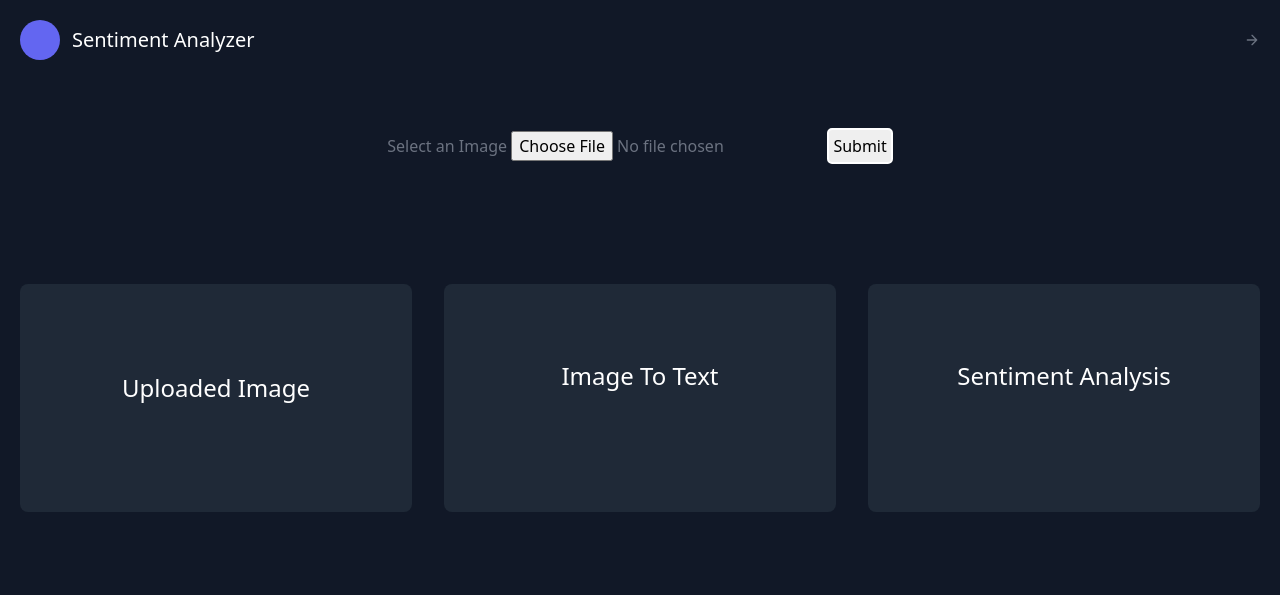
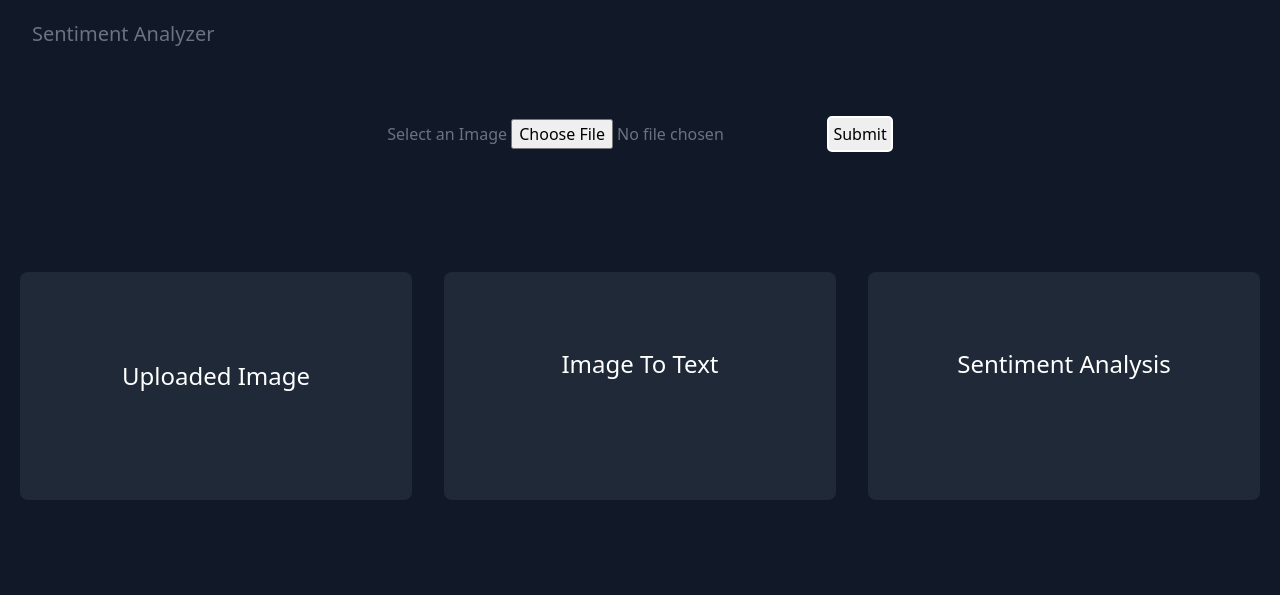
Before and after one commit to djsurt/SentimentAnalysis351, a Flask app: page / in a window 1280 px wide. Shown: the top 595 px of the page. Run offline with Flask 2, Linux system fonts and the light colour scheme; parts of the project's set-up code (start-up, migrations or seed data) failed here and were passed over.

Commit message:
got rid of some unnecessary stuff

```diff
--- a/Sentiment-analysis-images/templates/homepage.html
+++ b/Sentiment-analysis-images/templates/homepage.html
@@ -51,19 +51,7 @@
 <body>
 <header class="text-gray-500 bg-gray-900 body-font">
   <div class="container mx-auto flex flex-wrap p-5 flex-col md:flex-row items-center">
-    <a class="flex title-font font-medium items-center text-white mb-4 md:mb-0">
-      <svg xmlns="" fill="none" stroke="currentColor" stroke-linecap="round" stroke-linejoin="round" stroke-width="2" class="w-10 h-10 text-white p-2 bg-indigo-500 rounded-full" viewBox="0 0 24 24">
-      </svg>
-      <span class="ml-3 text-xl">Sentiment Analyzer </span>
-    </a>
-    <nav class="md:ml-auto flex flex-wrap items-center text-base justify-center">
-
-
-    </nav>
-      <svg fill="none" stroke="currentColor" stroke-linecap="round" stroke-linejoin="round" stroke-width="2" class="w-4 h-4 ml-1" viewBox="0 0 24 24">
-        <path d="M5 12h14M12 5l7 7-7 7"></path>
-      </svg>
-    </button>
+    <span class="ml-3 text-xl">Sentiment Analyzer </span>
   </div>
 </header>
 
```
